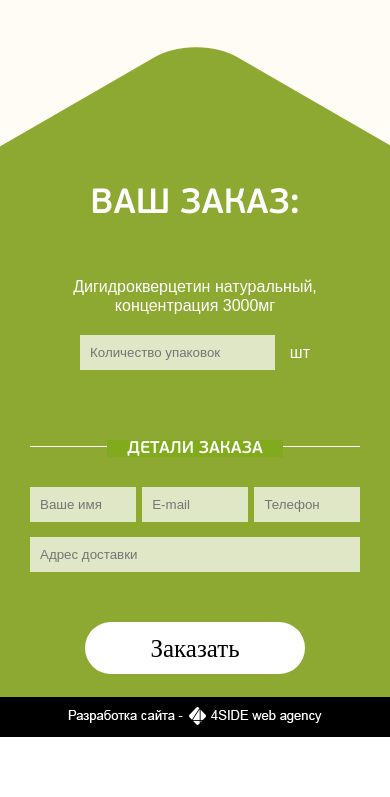
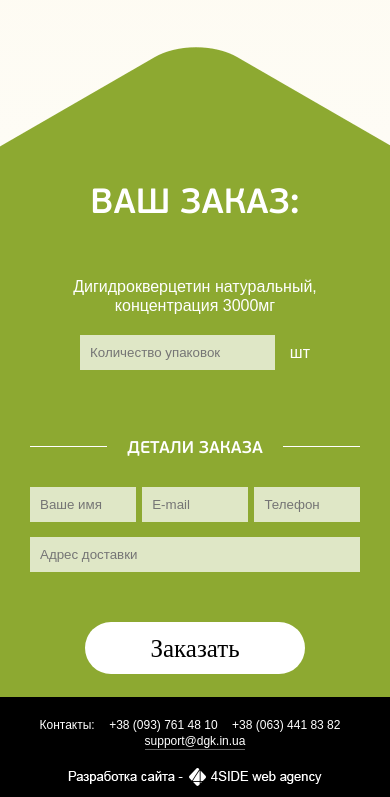
Before and after one commit to Vladimirtishenko/taxifolia, a website: page index.html in a window 390 px wide. Shown: the part 8004-8801 px from the top of the page. Before the commit the page ends 8741 px from the top, so only its background shows below. Drawn offline with Linux system fonts and the light colour scheme; a web font is replaced by a local one.

Commit message:
add contact

```diff
--- a/index.html
+++ b/index.html
@@ -330,9 +330,18 @@
 				</div>
 			</form>
 			<div class="taxifolia-4side">
-				<a href="http://4side.in.ua">
-					<img src="public/images/logo4side.png" alt="4side web agency">
-				</a>
+				<div class="taxifolia-footer-inner">
+					<div class="taxifolia-contact">
+						<span>Контакты:</span>
+						<span>+38 (093) 761 48 10</span>
+						<span>+38 (063) 441 83 82</span>
+						<a href="mailto:support@dgk.in.ua">support@dgk.in.ua</a>
+					</div>
+					</h2>
+					<a href="http://4side.in.ua">
+						<img src="public/images/logo4side.png" alt="4SIDE web agency">
+					</a>
+				</div>
 			</div>
 		</div>
 	</section>
--- a/public/css/styl.css
+++ b/public/css/styl.css
@@ -1204,7 +1204,7 @@ input {
   font-family: "PFsemi";
   color: #fff;
   position: relative;
-  background: #81ab1c;
+  background: #8da931;
   padding: 0 20px;
   z-index: 9;
   text-transform: uppercase;
@@ -1244,6 +1244,33 @@ input {
   justify-content: center;
 }
 
+.taxifolia-footer-inner {
+  width: 1024px;
+  margin: 0 auto;
+  display: flex;
+  align-items: center;
+  justify-content: space-between;
+}
+
+.taxifolia-contact {
+  font-family: Arial;
+  color: #fff;
+}
+
+.taxifolia-contact span {
+  padding-right: 10px;
+}
+
+.taxifolia-contact a {
+  color: #fff;
+  border-bottom: 1px solid rgba(255,255,255,0.4);
+  padding-bottom: 1px;
+}
+
+.taxifolia-contact a:hover {
+  border-bottom: 1px solid rgba(255,255,255,0);
+}
+
 @media screen and (max-width: 1024px) {
   .taxifolia-backets-responsive {
     width: 100%;
@@ -1252,6 +1279,11 @@ input {
   .taxifolia-backets-mails-form {
     padding: 0 30px;
   }
+
+  .taxifolia-footer-inner {
+    width: 100%;
+    padding: 0 30px;
+  }
 }
 
 @media screen and (max-width: 850px) {
@@ -1262,6 +1294,21 @@ input {
   .taxifolia-backets-goods-item {
     width: 70%;
     margin-bottom: 50px;
+  }
+
+  .taxifolia-4side {
+    height: 100px;
+  }
+
+  .taxifolia-footer-inner {
+    flex-wrap: wrap;
+    justify-content: center;
+  }
+
+  .taxifolia-contact {
+    padding: 10px 0 20px;
+    width: 100%;
+    text-align: center;
   }
 }
 
--- a/public/styl/008bucket.styl
+++ b/public/styl/008bucket.styl
@@ -112,7 +112,7 @@
 	font-family "PFsemi"
 	color #fff
 	position relative
-	background greenColor
+	background #8da931
 	padding 0 20px
 	z-index 9
 	text-transform uppercase
@@ -146,11 +146,36 @@
 	align-items center
 	justify-content center
 
+.taxifolia-footer-inner
+	width staticWidth
+	margin 0 auto
+	display flex
+	align-items center
+	justify-content space-between
+
+.taxifolia-contact
+	font-family Arial
+	color #fff
+
+.taxifolia-contact span
+	padding-right 10px
+
+.taxifolia-contact a
+	color #fff
+	border-bottom 1px solid rgba(256,256,256, .4)
+	padding-bottom 1px
+	&:hover
+		border-bottom 1px solid rgba(256,256,256, 0)
+
 @media screen and (max-width: 1024px)
 	.taxifolia-backets-responsive
 		width 100%
 
 	.taxifolia-backets-mails-form
+		padding 0 30px
+
+	.taxifolia-footer-inner
+		width 100%
 		padding 0 30px
 
 
@@ -162,6 +187,18 @@
 		width 70%
 		margin-bottom 50px
 
+	.taxifolia-4side
+		height 100px
+
+	.taxifolia-footer-inner
+		flex-wrap wrap
+		justify-content center
+
+	.taxifolia-contact
+		padding 10px 0 20px
+		width 100%
+		text-align center
+
 @media screen and (max-width: 500px)
 	.taxifolia-backets-goods-item img
 		width 250px
```
Also changed, not shown: public/build/build.min.css.
